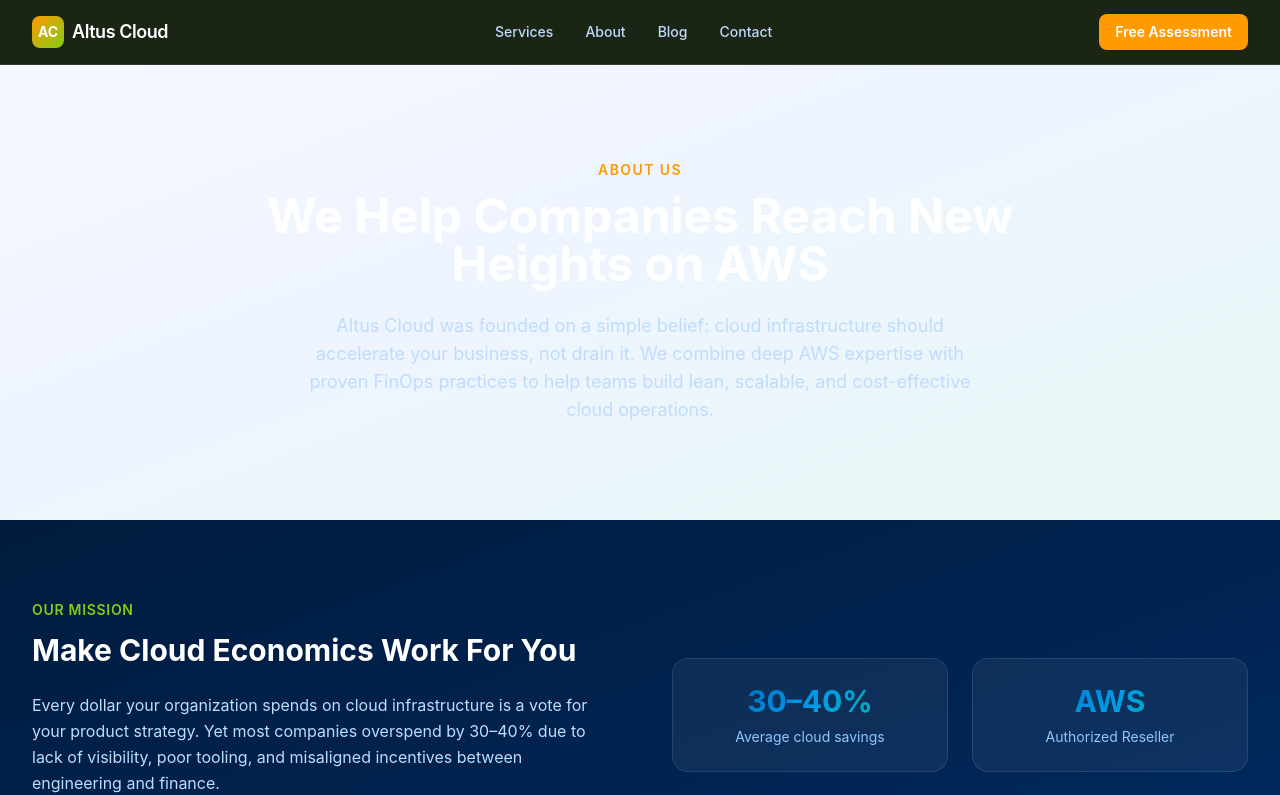
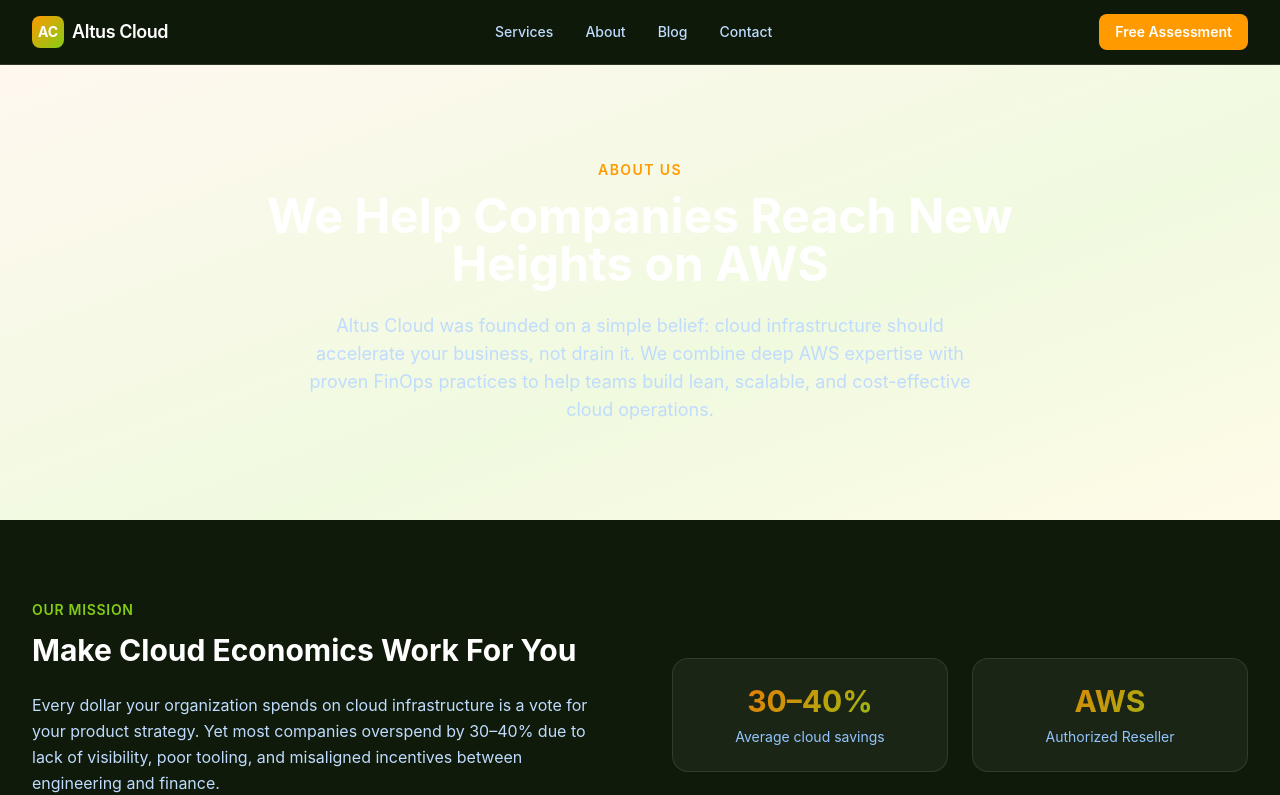
Before and after one commit to Dlyle2671/altus-cloud, a Next.js app: page /about in a window 1280 px wide. Shown: the top 795 px of the page. Built offline with nearby package versions, Linux system fonts and the light colour scheme.

Commit message:
Rebrand: update globals.css for orange/lime theme

```diff
--- a/src/app/globals.css
+++ b/src/app/globals.css
@@ -2,41 +2,41 @@
 @tailwind components;
 @tailwind utilities;
 
-@import url('https://fonts.googleapis.com/css2?family=Inter:wght@300;400;500;600;700;800;900&display=swap');
-
-* { box-sizing: border-box; margin: 0; padding: 0; }
-html { scroll-behavior: smooth; }
-body {
-  font-family: 'Inter', system-ui, -apple-system, sans-serif;
-  background: #ffffff;
-  color: #0F172A;
-  -webkit-font-smoothing: antialiased;
-}
+@import url('https://fonts.googleapis.com/css2?family=Inter:wght@400;500;600;700;800&display=swap');
 
 @layer utilities {
+  /* Orange-to-lime gradient text */
   .text-gradient {
-    background: linear-gradient(135deg, #0055B3 0%, #0099E6 50%, #00C49A 100%);
-    -webkit-background-clip: text;
-    -webkit-text-fill-color: transparent;
-    background-clip: text;
+    @apply bg-clip-text text-transparent;
+    background-image: linear-gradient(135deg, #FF6B00 0%, #84CC16 100%);
   }
-  .text-gradient-blue {
-    background: linear-gradient(135deg, #0055B3, #0099E6);
-    -webkit-background-clip: text;
-    -webkit-text-fill-color: transparent;
-    background-clip: text;
+
+  /* Hero section: light bg with a warm orange-lime tint */
+  .bg-hero {
+    background: linear-gradient(160deg, #fff8f0 0%, #f0fadf 60%, #fffbe8 100%);
   }
-  .bg-hero {
-    background: linear-gradient(160deg, #F5F8FF 0%, #EEF4FF 40%, #E8F8F5 100%);
+
+  /* Dark section: near-black with green tint */
+  .bg-dark {
+    background-color: #0F1A0A;
   }
-  .bg-dark {
-    background: linear-gradient(160deg, #001B3D 0%, #002D66 100%);
-  }
+
+  /* Card hover: lift + orange glow */
   .card-hover {
     transition: transform 0.2s ease, box-shadow 0.2s ease;
   }
   .card-hover:hover {
     transform: translateY(-4px);
-    box-shadow: 0 20px 40px rgba(0,85,179,0.12);
+    box-shadow: 0 12px 40px rgba(255, 107, 0, 0.18);
   }
 }
+
+html {
+  scroll-behavior: smooth;
+}
+
+body {
+  font-family: 'Inter', sans-serif;
+  background-color: #0F1A0A;
+  color: #f5f5f5;
+}
```
